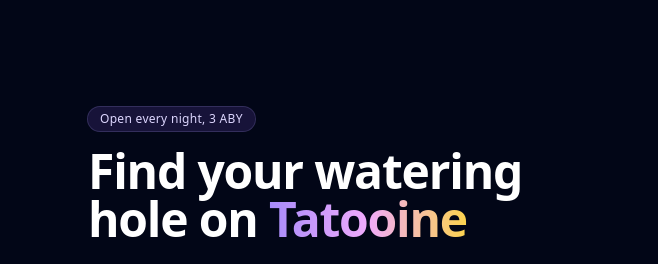
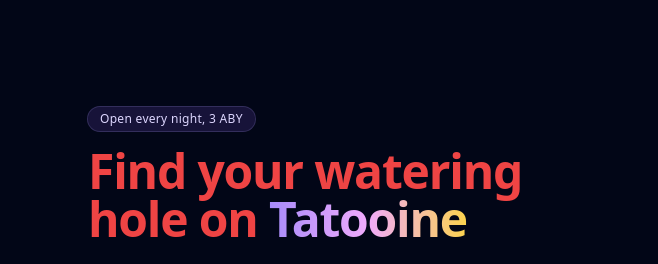
Before and after one commit to idrissih/mos-eisley-cantina, a plain HTML site: page index.html in a window 1280 px wide. Shown: the part 123-387 px from the top of the page, 0-658 px from the left. Drawn offline with nearby package versions, Linux system fonts and the light colour scheme.

Commit message:
update couleur header

```diff
--- a/index.html
+++ b/index.html
@@ -46,12 +46,13 @@
               Open every night, 3 ABY
             </p>
 
-            <h1 class="text-4xl font-bold tracking-tight text-white sm:text-5xl">
+            <h1 class="text-4xl font-bold tracking-tight text-red-500 sm:text-5xl">
               Find your watering hole on
               <span class="bg-gradient-to-r from-violet-400 via-fuchsia-300 to-amber-300 bg-clip-text text-transparent">
                 Tatooine
               </span>
             </h1>
+
 
             <p class="mt-6 max-w-lg text-base leading-relaxed text-slate-300">
               Mos Eisley Cantina serves smugglers, droids, and the occasional Jedi.
```
